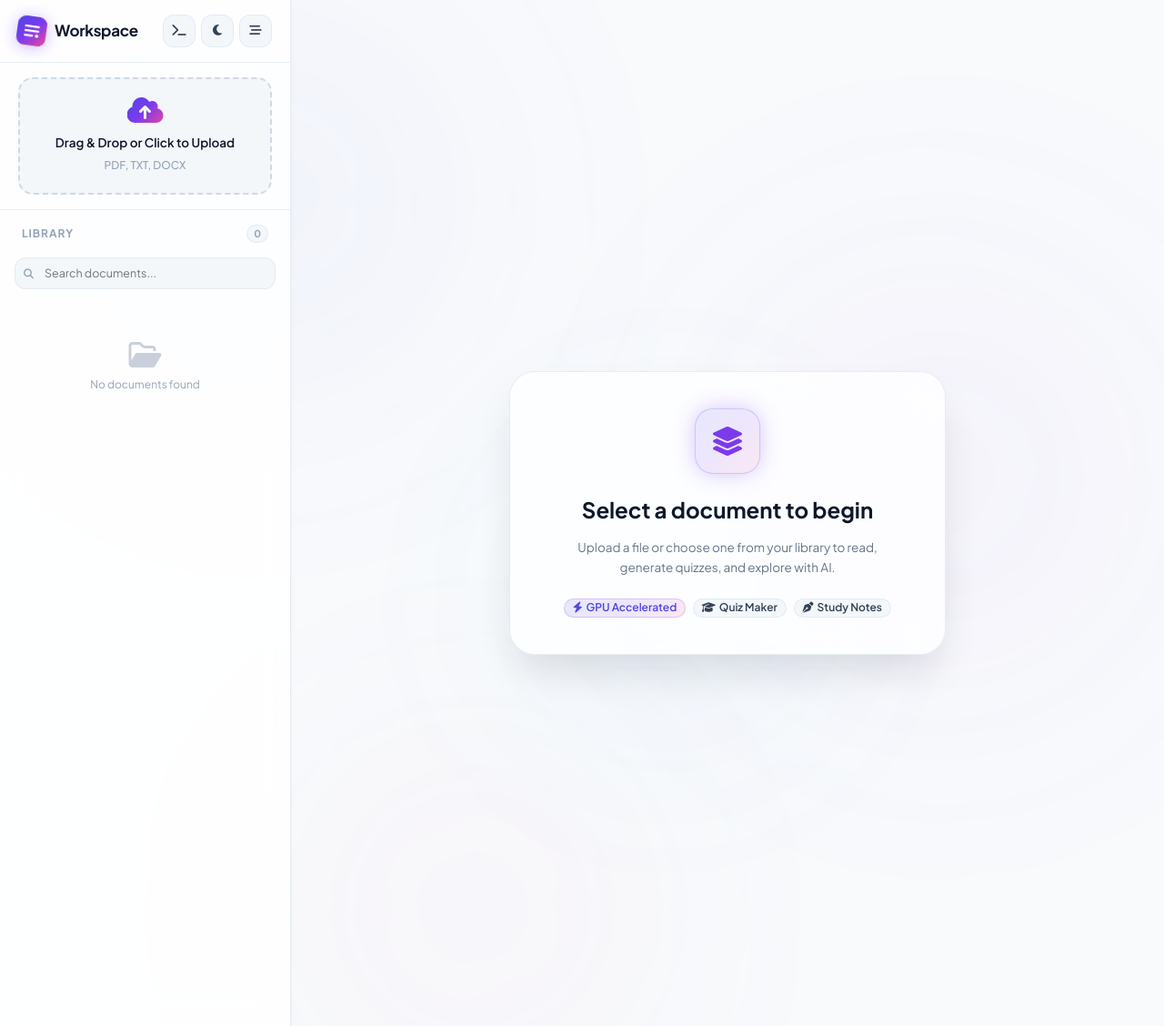
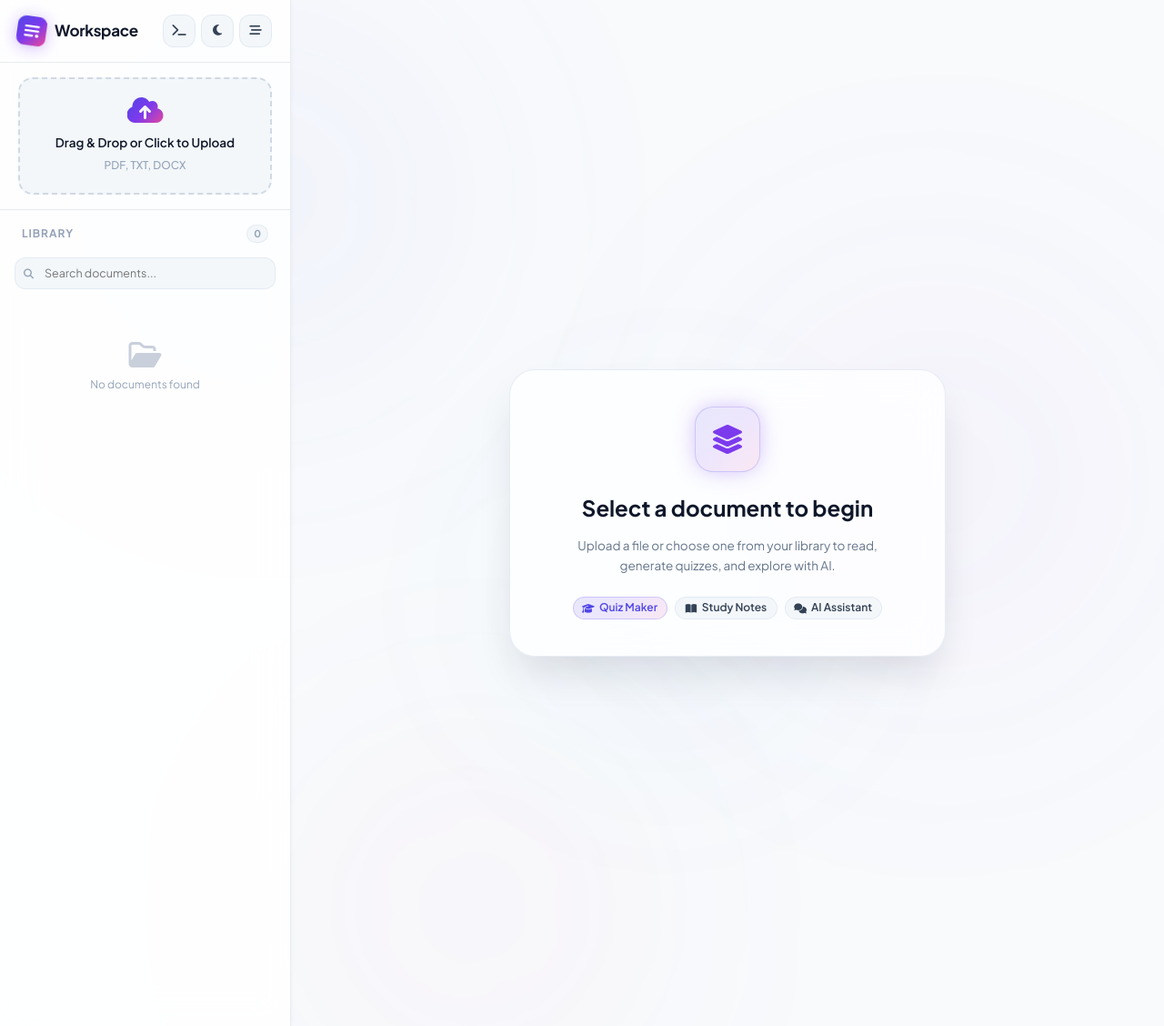
Before and after one commit to prashant-7-8-7/Macro-Project-, a FastAPI app: page / in a window 1280 px wide. Shown: the whole page at 91% size. Run offline with FastAPI, Linux system fonts and the light colour scheme; data that the repository does not hold is empty; some libraries are stand-ins or nearby versions.

Commit message:
style: resize welcome screen badge icons to consistent size and remove GPU chip

```diff
--- a/src/web/static/css/components.css
+++ b/src/web/static/css/components.css
@@ -165,23 +165,35 @@
 .badge {
   display: inline-flex;
   align-items: center;
-  gap: var(--space-1);
-  padding: 0.2rem 0.55rem;
+  gap: var(--space-1-5);
+  padding: 0.25rem 0.65rem;
   border-radius: var(--radius-full);
   font-size: var(--text-xs);
   font-weight: 600;
+  line-height: 1.2;
+}
+
+.badge i,
+.empty-state-badges .badge i {
+  font-size: 11px !important;
+  width: 12px;
+  height: 12px;
   line-height: 1;
+  display: inline-flex;
+  align-items: center;
+  justify-content: center;
+  flex-shrink: 0;
 }
 
 .badge-brand {
   background: var(--brand-gradient-subtle);
   color: var(--brand-indigo);
-  border: 1px solid rgba(124, 58, 237, 0.2);
+  border: 1px solid var(--accent-border);
 }
 
 [data-theme="dark"] .badge-brand {
-  color: #c4b5fd;
-  border-color: rgba(168, 85, 247, 0.3);
+  color: var(--accent);
+  border-color: var(--accent-border);
 }
 
 .badge-subtle {
--- a/src/web/static/js/app.js
+++ b/src/web/static/js/app.js
@@ -1313,7 +1313,7 @@ async function handleFileUpload(file) {
             const next = current + Math.floor(Math.random() * 15) + 5;
             updateProgress(
                 Math.min(next, 85),
-                next > 50 ? 'Embedding chunks on GPU...' : 'Extracting text...'
+                next > 50 ? 'Creating neural embeddings...' : 'Extracting text...'
             );
         }
     }, 600);
--- a/src/web/templates/index.html
+++ b/src/web/templates/index.html
@@ -6,7 +6,7 @@
 
     <meta charset="UTF-8">
     <meta name="viewport" content="width=device-width, initial-scale=1.0">
-    <meta name="description" content="AI Document Workspace — GPU-accelerated RAG, interactive quiz generator, and neural study notes powered by Gemini.">
+    <meta name="description" content="AI Document Workspace — Fast RAG, interactive quiz generator, and neural study notes powered by Gemini.">
     <meta name="theme-color" content="#7c3aed">
 
     <title>Workspace — AI Document Intelligence</title>
@@ -137,9 +137,9 @@
                     <h2>Select a document to begin</h2>
                     <p>Upload a file or choose one from your library to read, generate quizzes, and explore with AI.</p>
                     <div class="empty-state-badges">
-                        <span class="badge badge-brand"><i class="fa-solid fa-bolt"></i> GPU Accelerated</span>
-                        <span class="badge badge-subtle"><i class="fa-solid fa-graduation-cap"></i> Quiz Maker</span>
-                        <span class="badge badge-subtle"><i class="fa-solid fa-pen-nib"></i> Study Notes</span>
+                        <span class="badge badge-brand"><i class="fa-solid fa-graduation-cap"></i> Quiz Maker</span>
+                        <span class="badge badge-subtle"><i class="fa-solid fa-book-open"></i> Study Notes</span>
+                        <span class="badge badge-subtle"><i class="fa-solid fa-comments"></i> AI Assistant</span>
                     </div>
                 </div>
             </div>
```
